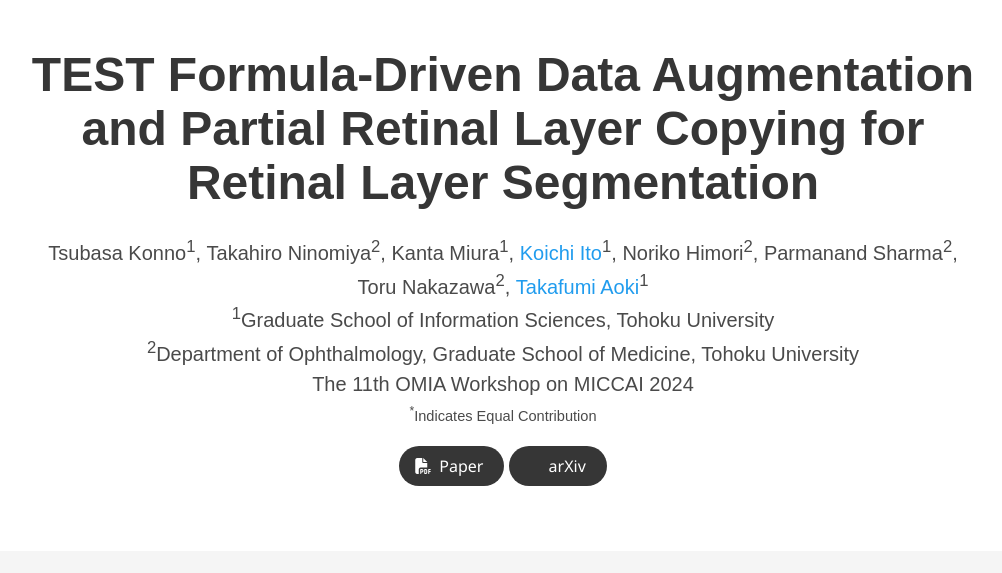
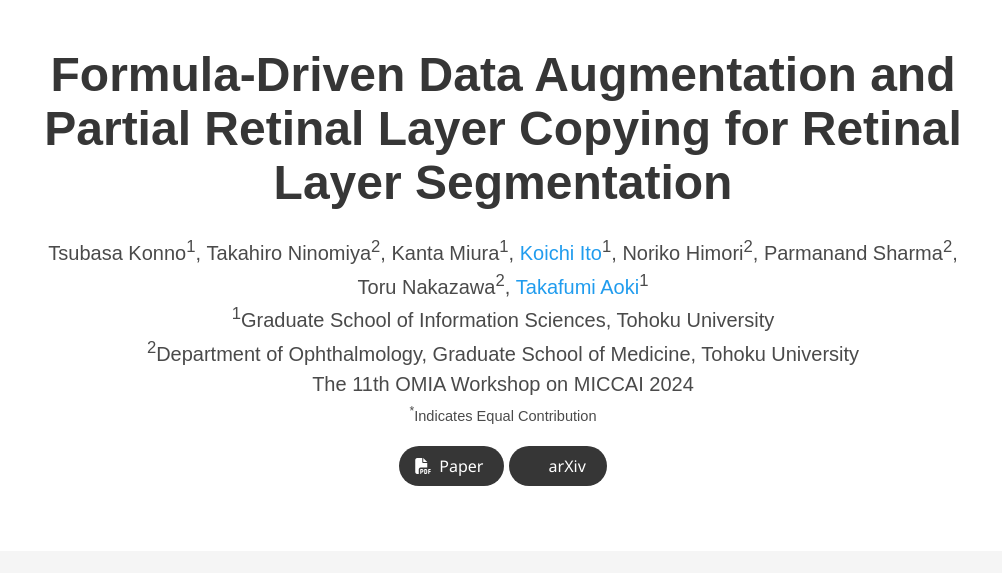
Before and after one commit to gsisaoki/FDDA-PRLC, a plain HTML site: page index.html in a window 1280 px wide. Shown: the top 573 px of the page, without its empty margins (137-1139 px from the left). Drawn offline with nearby package versions, Linux system fonts and the light colour scheme; some icons are missing; a web font is replaced by a local one.

Commit message:
sixth commit

```diff
--- a/index.html
+++ b/index.html
@@ -52,7 +52,7 @@
       <div class="container is-max-desktop">
         <div class="columns is-centered">
           <div class="column has-text-centered">
-            <h1 class="title is-1 publication-title">TEST Formula-Driven Data Augmentation and Partial Retinal Layer
+            <h1 class="title is-1 publication-title">Formula-Driven Data Augmentation and Partial Retinal Layer
               Copying
               for Retinal Layer Segmentation</h1>
             <div class="is-size-5 publication-authors">
```
